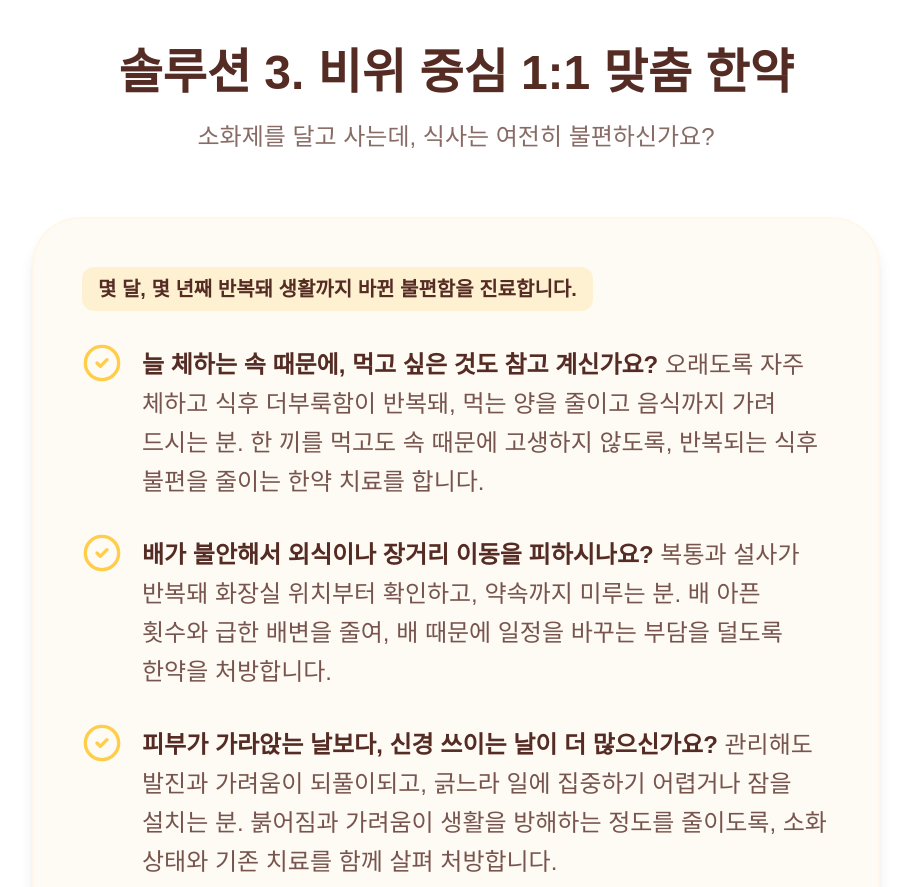
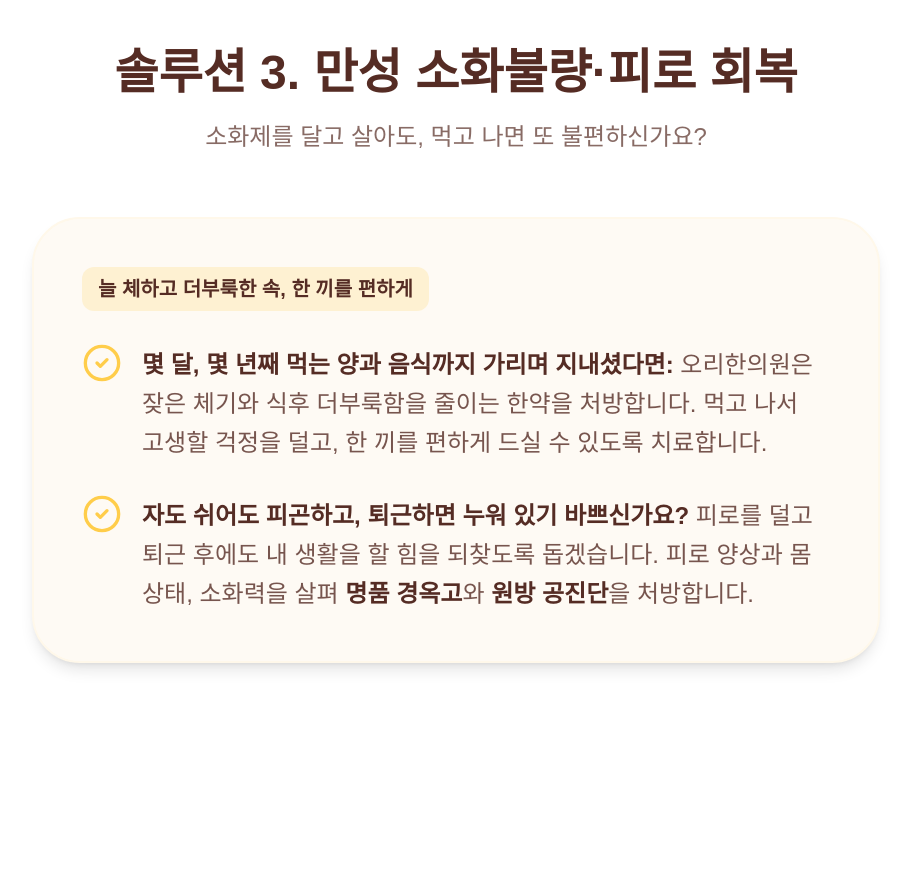
Before and after one commit to kanata-git-hub/orihani, a React (Vite) app: page / in a window 1280 px wide. Shown: the part 3860-4747 px from the top of the page, without its empty margins (184-1095 px from the left). Built offline with nearby package versions, Linux system fonts and the light colour scheme; a web font is replaced by a local one.

Commit message:
copy: focus herbal message on chronic dyspepsia and clarify fatigue benefits

```diff
--- a/src/components/sections/SolutionInternalSection.tsx
+++ b/src/components/sections/SolutionInternalSection.tsx
@@ -12,28 +12,20 @@ export default function SolutionInternalSection() {
     <section id="clinic-internal" className="py-16 md:py-28 bg-white scroll-mt-24">
       <div className="max-w-4xl mx-auto px-6">
         <motion.div initial="hidden" whileInView="visible" viewport={{ once: true }} variants={fadeIn} className="text-center mb-12 md:mb-16">
-          <h2 className="text-3xl md:text-4xl lg:text-5xl font-bold mb-4 md:mb-6 text-primary break-keep">솔루션 3. 비위 중심 1:1 맞춤 한약</h2>
-          <p className="text-xl md:text-2xl text-primary/70 break-keep">소화제를 달고 사는데, 식사는 여전히 불편하신가요?</p>
+          <h2 className="text-3xl md:text-4xl lg:text-5xl font-bold mb-4 md:mb-6 text-primary break-keep">솔루션 3. 만성 소화불량·피로 회복</h2>
+          <p className="text-xl md:text-2xl text-primary/70 break-keep">소화제를 달고 살아도, 먹고 나면 또 불편하신가요?</p>
         </motion.div>
 
         <motion.div initial={{ opacity: 0, y: 20 }} whileInView={{ opacity: 1, y: 0 }} viewport={{ once: true }} className="bg-[#fefaf4] p-8 md:p-12 rounded-[2rem] md:rounded-[3rem] shadow-lg border-2 border-[#fff8ea]">
-          <p className="text-lg md:text-xl text-primary mb-6 md:mb-8 font-bold bg-accent/20 inline-block px-3 py-1.5 md:px-4 md:py-2 rounded-xl">몇 달, 몇 년째 반복돼 생활까지 바뀐 불편함을 진료합니다.</p>
+          <p className="text-lg md:text-xl text-primary mb-6 md:mb-8 font-bold bg-accent/20 inline-block px-3 py-1.5 md:px-4 md:py-2 rounded-xl">늘 체하고 더부룩한 속, 한 끼를 편하게</p>
           <ul className="space-y-6 md:space-y-8">
             <li className="flex items-start gap-4 md:gap-5">
               <CheckCircle2 className="w-8 h-8 md:w-10 md:h-10 text-accent shrink-0" />
-              <span className="text-xl md:text-2xl text-primary/80 leading-relaxed break-keep mt-0.5"><strong className="text-primary font-bold">늘 체하는 속 때문에, 먹고 싶은 것도 참고 계신가요?</strong> 오래도록 자주 체하고 식후 더부룩함이 반복돼, 먹는 양을 줄이고 음식까지 가려 드시는 분. 한 끼를 먹고도 속 때문에 고생하지 않도록, 반복되는 식후 불편을 줄이는 한약 치료를 합니다.</span>
+              <span className="text-xl md:text-2xl text-primary/80 leading-relaxed break-keep mt-0.5"><strong className="text-primary font-bold">몇 달, 몇 년째 먹는 양과 음식까지 가리며 지내셨다면:</strong> 오리한의원은 잦은 체기와 식후 더부룩함을 줄이는 한약을 처방합니다. 먹고 나서 고생할 걱정을 덜고, 한 끼를 편하게 드실 수 있도록 치료합니다.</span>
             </li>
             <li className="flex items-start gap-4 md:gap-5">
               <CheckCircle2 className="w-8 h-8 md:w-10 md:h-10 text-accent shrink-0" />
-              <span className="text-xl md:text-2xl text-primary/80 leading-relaxed break-keep mt-0.5"><strong className="text-primary font-bold">배가 불안해서 외식이나 장거리 이동을 피하시나요?</strong> 복통과 설사가 반복돼 화장실 위치부터 확인하고, 약속까지 미루는 분. 배 아픈 횟수와 급한 배변을 줄여, 배 때문에 일정을 바꾸는 부담을 덜도록 한약을 처방합니다.</span>
-            </li>
-            <li className="flex items-start gap-4 md:gap-5">
-              <CheckCircle2 className="w-8 h-8 md:w-10 md:h-10 text-accent shrink-0" />
-              <span className="text-xl md:text-2xl text-primary/80 leading-relaxed break-keep mt-0.5"><strong className="text-primary font-bold">피부가 가라앉는 날보다, 신경 쓰이는 날이 더 많으신가요?</strong> 관리해도 발진과 가려움이 되풀이되고, 긁느라 일에 집중하기 어렵거나 잠을 설치는 분. 붉어짐과 가려움이 생활을 방해하는 정도를 줄이도록, 소화 상태와 기존 치료를 함께 살펴 처방합니다.</span>
-            </li>
-            <li className="flex items-start gap-4 md:gap-5">
-              <CheckCircle2 className="w-8 h-8 md:w-10 md:h-10 text-accent shrink-0" />
-              <span className="text-xl md:text-2xl text-primary/80 leading-relaxed break-keep mt-0.5"><strong className="text-primary font-bold">만성 피로 회복:</strong> 피로를 덜고 활력을 돋우는 <strong className="text-primary">명품 경옥고</strong> 및 <strong className="text-primary">원방 공진단</strong> 처방.</span>
+              <span className="text-xl md:text-2xl text-primary/80 leading-relaxed break-keep mt-0.5"><strong className="text-primary font-bold">자도 쉬어도 피곤하고, 퇴근하면 누워 있기 바쁘신가요?</strong> 피로를 덜고 퇴근 후에도 내 생활을 할 힘을 되찾도록 돕겠습니다. 피로 양상과 몸 상태, 소화력을 살펴 <strong className="text-primary">명품 경옥고</strong>와 <strong className="text-primary">원방 공진단</strong>을 처방합니다.</span>
             </li>
           </ul>
         </motion.div>
```
